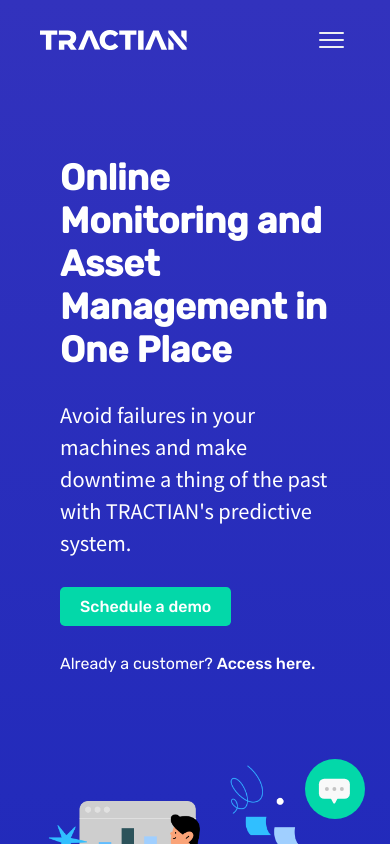
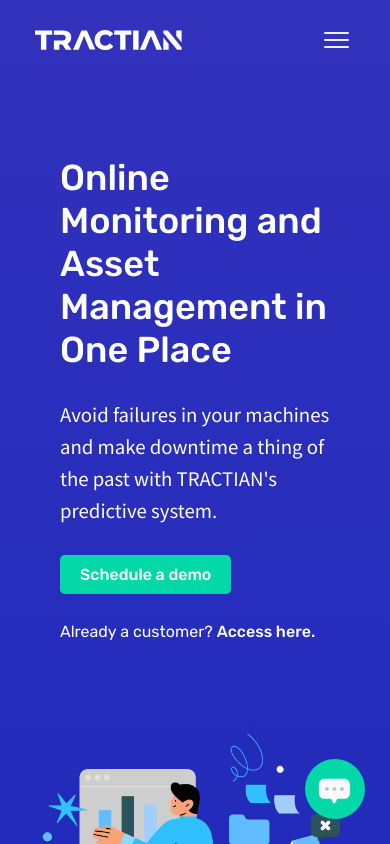
Before and after one commit to pedrotrasfereti/tractian-landing-page, a React (Vite) app: page / in a window 390 px wide. Shown: the top 844 px of the page. Built offline with nearby package versions, Linux system fonts and the light colour scheme.

Commit message:
chore: add css variables to keep track of metrics

```diff
--- a/src/components/Bubble/styles.css
+++ b/src/components/Bubble/styles.css
@@ -11,7 +11,7 @@
   justify-content: center;
   padding: 5px;
   border: 0;
-  border-radius: 100%;
+  border-radius: var(--border-radius-circle);
   transition: .3s;
   z-index: 99;
 }
--- a/src/components/Header/styles.css
+++ b/src/components/Header/styles.css
@@ -8,7 +8,7 @@
   }
 
   .Logo {
-    margin-left: 40px !important;
+    margin: var(--menu-l-margin-mobile) !important;
   }
 }
 
@@ -21,7 +21,7 @@
 .Header {
   position: fixed;
   top: 0;
-  height: 80px;
+  height: var(--header-height);
   width: 100%;
   display: flex;
   align-items: center;
@@ -53,14 +53,11 @@
 }
 
 /* navbar */
-.NavBar {
+.NavBar,
+.NavBarList,
+.NavButtons {
   display: flex;
-  gap: .5rem;
-}
-
-.NavBarList {
-  display: flex;
-  gap: .5rem;
+  gap: var(--gap-tiny);
 }
 
 /* menu button */
@@ -68,9 +65,9 @@
   cursor: pointer;
   display: none;
   background: none;
+  margin: var(--menu-r-margin-mobile);
   border: 0;
   outline: 0;
-  margin: 0 40px 0 auto;
 }
 
 .MenuButton>.Line {
@@ -81,7 +78,7 @@
   margin-block: 5px;
   border-radius: 4px;
   transition:
-    transform .5s,
+    transform var(--animation-duration),
     opacity .25s;
 }
 
@@ -111,19 +108,19 @@
 /* hamburger menu */
 .HamburgerMenu {
   background: var(--white);
-  padding: 1.5rem;
+  padding: var(--menu-gap);
   width: 100%;
   height: auto;
   position: absolute;
-  top: 80px;
+  top: var(--header-height);
   right: 0;
-  animation: .75s slideDown forwards;
+  animation: var(--animation-duration) slideDown forwards;
 }
 
 .MenuNavBar {
   align-items: flex-start;
   flex-direction: column;
-  gap: 1.5rem;
+  gap: var(--menu-gap);
 }
 
 .MenuNavBar>.NavBarItem>.DropdownBtn:not(:hover),
@@ -141,7 +138,7 @@
 .RadioOuterContainer {
   display: flex;
   padding: 10px 15px;
-  gap: 1rem;
+  gap: --var(--gap-small);
 }
 
 .RadioInnerContainer>input {
@@ -172,18 +169,12 @@
   outline: 0;
   background: transparent;
   padding: 10px 15px;
-  font-family: 'Rubik', sans-serif;
-  font-size: 1em;
-  transition: .5s;
+  font: var(--small-regular-font);
+  transition: var(--animation-duration);
 }
 
 .DropdownBtn>svg {
   margin-left: 6px;
-}
-
-.NavButtons {
-  display: flex;
-  gap: .5rem;
 }
 
 /* select */
@@ -191,13 +182,12 @@
   cursor: pointer;
   padding: 5px;
   color: var(--white);
-  font-family: 'Rubik', sans-serif;
-  font-size: 1em;
+  font: var(--small-regular-font);
   background: var(--shadow);
   border: 0;
-  border-radius: .3rem;
+  border-radius: var(--border-radius);
   outline: 0;
-  transition: .5s;
+  transition: var(--animation-duration);
 }
 
 .Select>option {
@@ -208,11 +198,11 @@
 /* svgs */
 .Logo {
   height: 20px;
-  transition: .5s;
+  transition: var(--animation-duration);
 }
 
 .Arrow>path {
-  transition: .5s;
+  transition: var(--animation-duration);
 }
 
 /* animation */
--- a/src/components/Home/styles.css
+++ b/src/components/Home/styles.css
@@ -14,68 +14,56 @@
 
 .Home {
   position: relative;
-  min-height: calc(100vh - 80px);
-  margin-top: 80px;
+  min-height: var(--home-min-height);
+  margin-top: var(--home-margin-top);
 }
 
-.RowContainer {
+.Home>.RowContainer {
   display: flex;
   flex-flow: row wrap;
   align-items: center;
   justify-content: space-around;
 }
 
-.RowContainer>.Illustration {
+.Home>.RowContainer>.Illustration {
   width: 450px;
   animation: pop-up .5s forwards;
   user-select: none;
   z-index: -1000;
 }
 
-.ColumnContainer {
+.Home>.RowContainer>.ColumnContainer {
   display: flex;
   flex-flow: column nowrap;
   align-items: space-around;
-  padding: 4.75rem 3.75rem;
+  padding: var(--padding-desktop);
   max-width: 740px;
-  gap: 1.75rem;
-  animation: pop-up .5s forwards;
+  gap: var(--gap-large);
+  animation: pop-up var(--animation-duration) forwards;
 }
 
-.ColumnContainer>.Button {
-  align-self: flex-start;
+.Home>.RowContainer>.ColumnContainer>.LinkParagraph {
+  color: var(--white);
+  font: var(--small-thin-font);
 }
 
-.LinkParagraph {
+.Home>.RowContainer>.ColumnContainer>.LinkParagraph>a {
   color: var(--white);
-  font-family: 'Rubik', sans-serif;
-  font-size: 1em;
-  font-weight: 100;
+  font: var(--small-strong-font);
 }
 
-.LinkParagraph>a {
-  color: var(--white);
-  font-family: 'Rubik', sans-serif;
-  font-size: 1em;
-  font-weight: 500;
+.Home>.RowContainer>.ColumnContainer>.LinkParagraph>a:hover {
+  filter: brightness(var(--button-dim-filter));
 }
 
-.LinkParagraph>a:hover {
-  filter: brightness(95%);
+.Home>.RowContainer>.ColumnContainer>.h1 {
+  color: var(--white);
+  font: var(--h1-font);
 }
 
-/* other */
-.h1 {
+.Home>.RowContainer>.ColumnContainer>.h4 {
   color: var(--white);
-  font-family: 'Rubik', sans-serif;
-  font-size: 2.25em;
-}
-
-.h4 {
-  color: var(--white);
-  font: 400 1.15em 'Source Sans Pro', sans-serif;
-  font-size: 1.4em;
-  font-weight: 400;
+  font: var(--h4-sub-font);
   line-height: 2rem;
 }
 
--- a/src/components/Teaser/styles.css
+++ b/src/components/Teaser/styles.css
@@ -3,14 +3,6 @@
     font-size: 1em !important;
     padding: 20px 10px !important;
     width: auto !important;
-  }
-
-  .Teaser>.ContentWrapper>.Container>.ContentSlide>.Wrapper>.Title {
-    font: 500 1.4em 'Rubik', sans-serif !important;
-  }
-
-  .Teaser>.ContentWrapper>.Container>.ContentSlide>.Wrapper>.Description {
-    font: 400 1.2em 'Source Sans Pro', sans-serif !important;
   }
 }
 
@@ -40,7 +32,7 @@
   }
 
   .Teaser>.ContentWrapper>.Container>.ContentSlide>.Wrapper>.Indicators {
-    margin-top: 30px !important;
+    margin-top: 50px !important;
   }
 }
 
@@ -68,7 +60,7 @@
 .Teaser {
   position: relative;
   background-color: var(--solitude);
-  min-height: 100vh;
+  min-height: var(--section-min-height);
 }
 
 .Teaser>.Wrapper {
@@ -82,7 +74,7 @@
 .Teaser>.Wrapper>.Title {
   text-transform: uppercase;
   color: var(--gunsmoke);
-  font: 100 1em 'Rubik', sans-serif;
+  font: var(--small-thin-font);
   margin-top: 50px;
 }
 
@@ -92,7 +84,7 @@
   flex-flow: column nowrap;
   align-items: center;
   width: 100%;
-  padding-top: 4.75rem;
+  padding-top: var(--padding-tb-desktop);
 }
 
 /* content - headings */
@@ -100,17 +92,17 @@
   display: inherit;
   flex-flow: inherit;
   align-items: inherit;
-  padding: 0 3.75rem;
+  padding: 0 var(--padding-lr-desktop);
 }
 
 .Teaser>.ContentWrapper>.Headings>h3 {
   color: var(--sapphire);
-  font: 500 2.15em 'Rubik', sans-serif;
+  font: var(--h3-font);
 }
 
 .Teaser>.ContentWrapper>.Headings>h2 {
   color: var(--sapphire);
-  font: 100 1.2em 'Rubik', sans-serif;
+  font: var(--h2-font);
   margin: 25px 0 65px;
 }
 
@@ -133,7 +125,7 @@
   color: var(--gull-gray);
   font: 500 1.12em 'Rubik', sans-serif;
   text-transform: uppercase;
-  transition: .25s;
+  transition: var(--animation-fast);
 }
 
 .Teaser>.ContentWrapper>.Controls>.Control.Selected {
@@ -150,7 +142,7 @@
   background-color: var(--persian-blue);
   z-index: 1;
   bottom: 0;
-  transition: .25s;
+  transition: var(--animation-fast);
 }
 
 .Teaser>.ContentWrapper>.Controls::after {
@@ -179,7 +171,7 @@
   flex-flow: row wrap;
   align-items: center;
   justify-content: center;
-  gap: 1rem;
+  gap: var(--gap-medium);
 }
 
 .Teaser>.ContentWrapper>.Container>.ContentSlide>.ImageWrapper {
@@ -204,13 +196,13 @@
 
 .Teaser>.ContentWrapper>.Container>.ContentSlide>.Wrapper>.Title {
   color: var(--sapphire);
-  font: 500 1.5em 'Rubik', sans-serif;
+  font: var(--h4-title-font);
   margin-bottom: 15px;
 }
 
 .Teaser>.ContentWrapper>.Container>.ContentSlide>.Wrapper>.Description {
   color: var(--sapphire);
-  font: 400 1.15em 'Source Sans Pro', sans-serif;
+  font: var(--p-font);
   line-height: 1.75rem;
   margin-bottom: 20px;
 }
@@ -228,7 +220,7 @@
   height: 10px;
   width: 10px;
   border: 0;
-  border-radius: 100%;
+  border-radius: var(--border-radius-circle);
   background-color: var(--clay);
 }
 
@@ -254,7 +246,7 @@
 
   /* slide track width = slide width * total number of slides */
   width: calc(250px * 14);
-  animation: scroll 40s linear infinite;
+  animation: scroll var(--carousel-duration) linear infinite;
 }
 
 .Teaser>.Wrapper>.Carousel>.Track:hover {
@@ -314,3 +306,33 @@
     transform: translateX(calc(-250px * 7));
   }
 }
+
+@keyframes appear {
+  0% {
+    opacity: 0;
+  }
+
+  100% {
+    opacity: 1;
+  }
+}
+
+@keyframes slideLeft {
+  0% {
+    transform: translateX(100%);
+  }
+
+  100% {
+    transform: translateX(0);
+  }
+}
+
+@keyframes slideRight {
+  0% {
+    transform: translateX(-100%);
+  }
+
+  100% {
+    transform: translateX(0);
+  }
+}
--- a/src/main.css
+++ b/src/main.css
@@ -3,8 +3,8 @@
 /* Google Fonts */
 @import url('https://fonts.googleapis.com/css2?family=Rubik:wght@400;500&family=Source+Sans+Pro:wght@300;400&display=swap');
 
-/* Color Variables */
 :root {
+  /* Color Variables */
   --persian-blue: #1F37C0;
   --klein-blue: #011BB6;
   --navy: #020D77;
@@ -28,6 +28,49 @@
   --gunsmoke: #818383;
   --shadow-lighter: #0000000F;
   --shadow: #0000002b;
+
+  /* Dimensions */
+  --header-height: 5rem;
+  --home-min-height: calc(100vh - var(--header-height));
+  --section-min-height: 100vh;
+
+  /* Margins */
+  --home-margin-top: var(--header-height);
+  --menu-l-margin-mobile: 0 auto 0 2.18rem;
+  --menu-r-margin-mobile: 0 2.18rem 0 auto;
+
+  /* Paddings */
+  --padding-desktop: 4.75rem 3.75rem;
+  --padding-tb-desktop: 4.75rem;
+  --padding-lr-desktop: 3.75rem;
+
+  /* Borders */
+  --border-radius: .3rem;
+  --border-radius-circle: 100%;
+
+  /* Gaps */
+  --gap-large: 1.75rem;
+  --gap-medium: 1.5rem;
+  --gap-small: 1rem;
+  --gap-tiny: .5rem;
+  --menu-gap: 1.5rem;
+
+  /* Fonts */
+  --small-strong-font: 500 1em 'Rubik', sans-serif;
+  --small-regular-font: 400 1em 'Rubik', sans-serif;
+  --small-thin-font: 100 1em 'Rubik', sans-serif;
+  --h1-font: 500 2.25em 'Rubik', sans-serif;
+  --h2-font: 100 1.2em 'Rubik', sans-serif;
+  --h3-font: 500 2.15em 'Rubik', sans-serif;
+  --h4-title-font: 500 1.5em 'Rubik', sans-serif;
+  --h4-sub-font: 400 1.3em 'Source Sans Pro', sans-serif;
+  --p-font: 400 1.15em 'Source Sans Pro', sans-serif;
+
+  /* Other */
+  --dim-filter: 95%;
+  --animation-duration: .5s;
+  --animation-fast: .25s;
+  --carousel-duration: 40s;
 }
 
 /* CSS Reset */
@@ -83,18 +126,18 @@
   cursor: pointer;
   color: var(--white);
   border: 0;
-  border-radius: .3rem;
+  border-radius: var(--border-radius);
   outline: 0;
   background: var(--caribbean-green);
   padding: 10px 20px;
-  font: 500 1em 'Rubik', sans-serif;
-  transition: .3s;
+  font: var(--small-strong-font);
   user-select: none;
   align-self: flex-start;
+  transition: .3s;
 }
 
 .Button:hover {
-  filter: brightness(95%);
+  filter: brightness(var(--button-dim-filter));
 }
 
 .LinkBtn {
```
